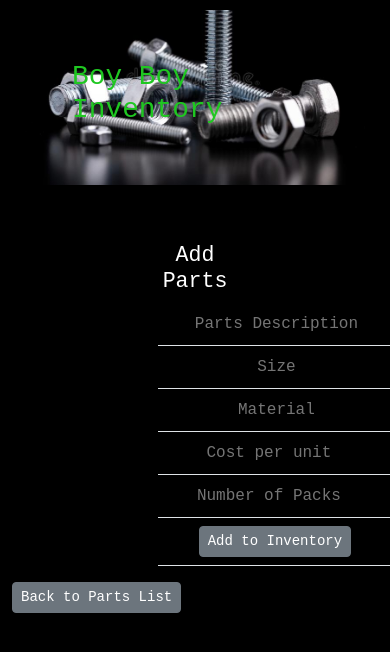
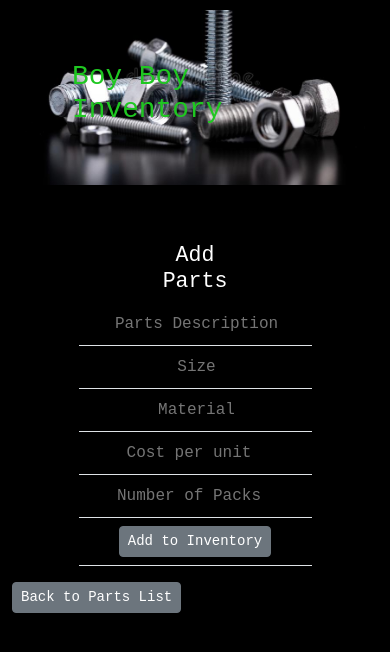
Before and after one commit to mdonegan91/BoyBoyBuilds-Inventory, a React (Create React App) app: page / in a window 390 px wide. Both pictures are taken after a click on the button "Add a new Parts". Shown: the top 652 px of the page. Built offline with nearby package versions, Linux system fonts and the light colour scheme; a web font is replaced by a local one.

Commit message:
add media query for mobile styling

```diff
--- a/src/components/NewPartsForm.js
+++ b/src/components/NewPartsForm.js
@@ -19,7 +19,7 @@ function NewPartsForm(props) {
       backgroundColor: "black",
       border: "none",
     },
-  }
+  };
 
   function handleNewPartsFormSubmission(event) {
     event.preventDefault();
@@ -37,7 +37,7 @@ function NewPartsForm(props) {
 
   return (
     <React.Fragment>
-      <form onSubmit={handleNewPartsFormSubmission} style={updateFormStyles}>
+      <form onSubmit={handleNewPartsFormSubmission} style={updateFormStyles} className="new-parts-form">
         <br />
         <h4>Add Parts</h4>
         <table className="table">
--- a/src/components/PartsControl.js
+++ b/src/components/PartsControl.js
@@ -128,7 +128,7 @@ class PartsControl extends React.Component {
           onSellClick={this.handleSellingSelectedParts}
           onSellTenUnitsClick={this.handleSellingTenUnits}
         />
-      buttonText = "Back to parts list";
+      buttonText = "Back to Parts list";
     }
     else if (this.state.newPartsFormVisible) {
       currentVisibleState =
--- a/src/components/styles.css
+++ b/src/components/styles.css
@@ -8,3 +8,12 @@ body {
   color:white;
   background-color: black;
 }
+
+@media only screen and (max-width: 767px) {
+  .new-parts-form {
+    width: 100%;
+    display: flex;
+    flex-direction: column;
+    align-items: center;
+  }
+}
```
